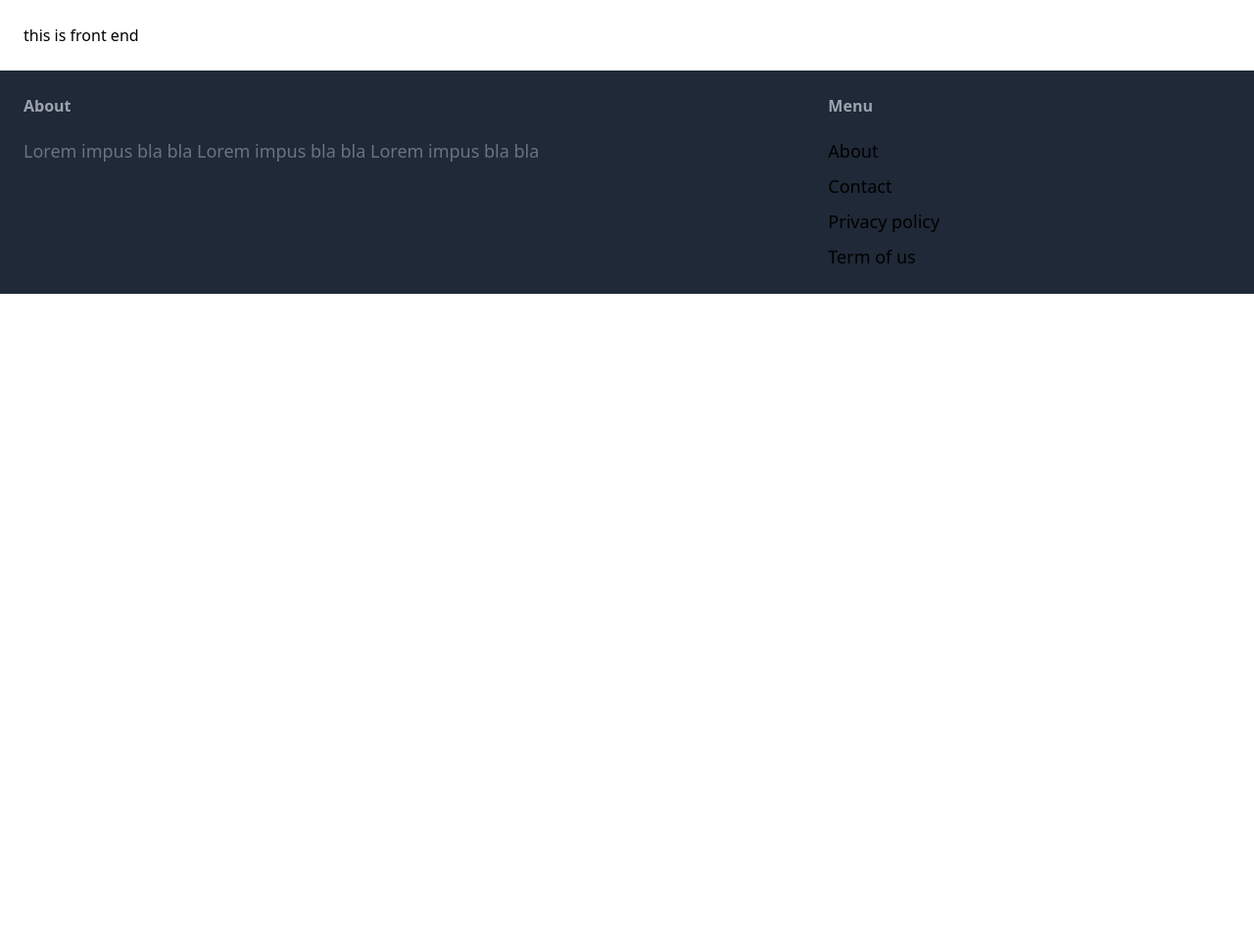
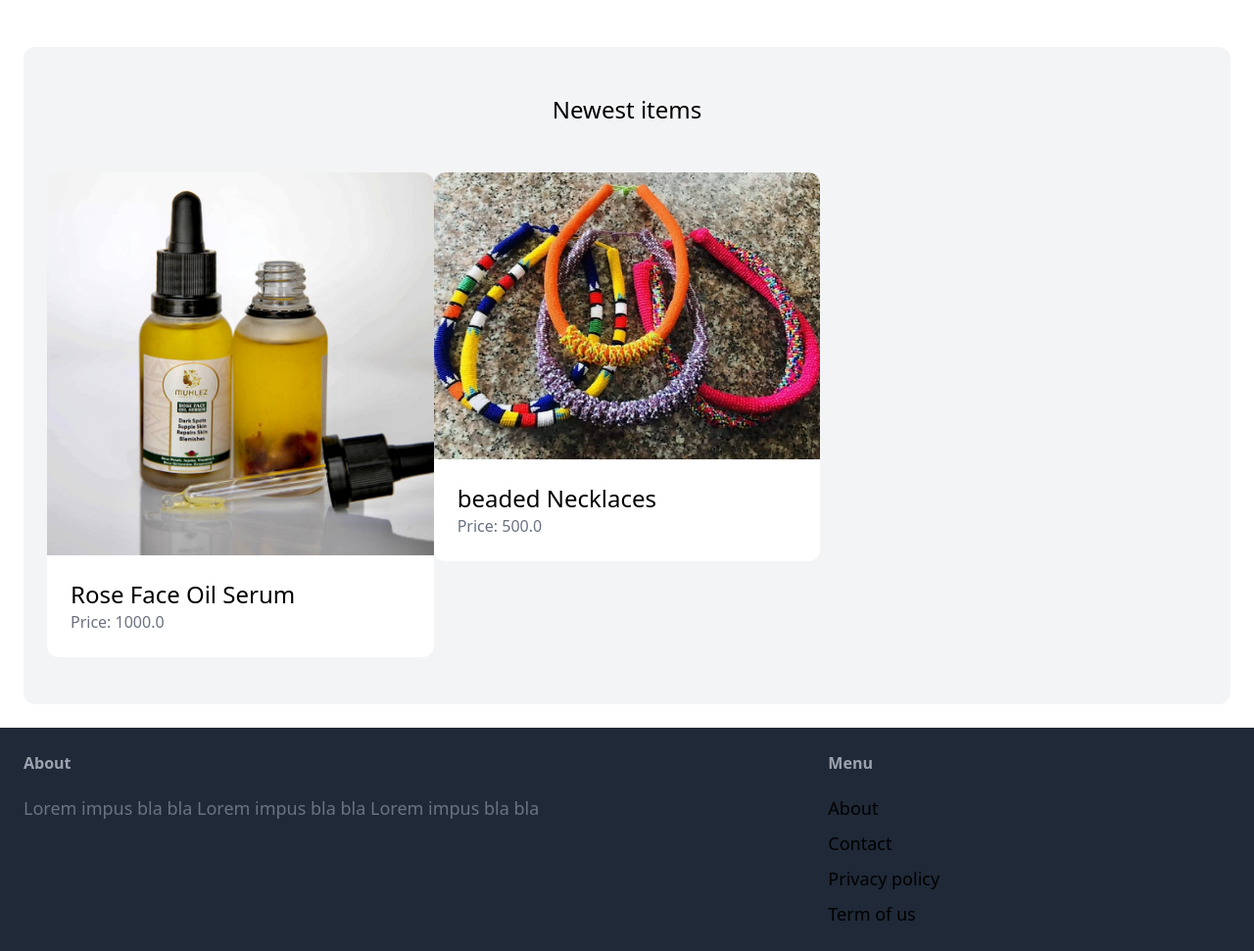
Before and after one commit to spheleleMakau/Online-Market-Django-App, a Django app: page / in a window 1280 px wide. Shown: the part 77-1048 px from the top of the page at 98% size. Before the commit the page ends 377 px from the top, so only its background shows below. Run offline with Django 5.2, Linux system fonts and the light colour scheme; data comes from the database, SQL or seed files in the repository; both versions use the stored data as it was after the commit; some libraries are stand-ins or nearby versions.

Commit message:
displaying items on the home page

```diff
--- a/puddle/core/views.py
+++ b/puddle/core/views.py
@@ -1,9 +1,14 @@
 from django.shortcuts import render
-
+from item.models import Category , Item
 # Create your views here.
 def index(request):
+    items = Item.objects.filter(is_sold=False)[0:6]
+    categories = Category.objects.all()
     # render template, this will be available inside the template
-    return render(request,'../templates/core/index.html' )
+    context={
+            'categories': categories,
+            'items':items, }
+    return render(request,'../templates/core/index.html',context=context)
 
 def contact(request):
     return render(request, "../templates/core/contact.html")
--- a/puddle/puddle/settings.py
+++ b/puddle/puddle/settings.py
@@ -119,6 +119,8 @@ USE_TZ = True
 # https://docs.djangoproject.com/en/5.0/howto/static-files/
 
 STATIC_URL = 'static/'
+MEDIA_URL = 'media/'
+MEDIA_ROOT = BASE_DIR / 'media'
 
 # Default primary key field type
 # https://docs.djangoproject.com/en/5.0/ref/settings/#default-auto-field
--- a/puddle/puddle/urls.py
+++ b/puddle/puddle/urls.py
@@ -14,6 +14,9 @@ Including another URLconf
     1. Import the include() function: from django.urls import include, path
     2. Add a URL to urlpatterns:  path('blog/', include('blog.urls'))
 """
+from django.conf import settings
+from django.conf.urls.static import static
+
 from django.contrib import admin
 from django.urls import path
 from core.views import index , contact
@@ -21,4 +24,4 @@ urlpatterns = [
     path('', index, name="index"),
     path('contact/', contact, name="contact"),
     path('admin/', admin.site.urls),
-]
+] + static(settings.MEDIA_URL, document_root=settings.MEDIA_ROOT)
--- a/puddle/templates/core/index.html
+++ b/puddle/templates/core/index.html
@@ -1,4 +1,27 @@
 {% extends "core/base.html" %}
 
 {% block title %}Welcome{% endblock  %}
-{% block content %}<h1> this is front end</h1>{% endblock  %}
+{% block content %}
+    <div class="mt-6 px-6 py-12 bg-gray-100 rounded-xl">
+        <h2 class="mb-12 text-2xl text-center ">Newest items</h2>
+        <div class="grid grid-cols-3 gaps-3">
+            {%for item in items%}
+            <div>
+                <a href="#">
+                    <div>
+                        <img src="{{ item.image.url}}" class="rounded-t-xl">
+                    </div>
+                    <div class="p-6 bg-white rounded-b-xl">
+                        <h2 class="text-2xl">{{item.name}}</h2>
+                        <p class='text-gray-500'>Price: {{item.price}}</p>
+
+                    </div>
+                </a>
+
+            </div>
+            {% endfor %}
+
+        </div>
+    </div>
+
+{% endblock  %}
```
Also changed, not shown: puddle/db.sqlite3, puddle/media/item_images/Necklaces.png (added), puddle/media/item_images/Rose_Face_Oil_Serum.png (added).
